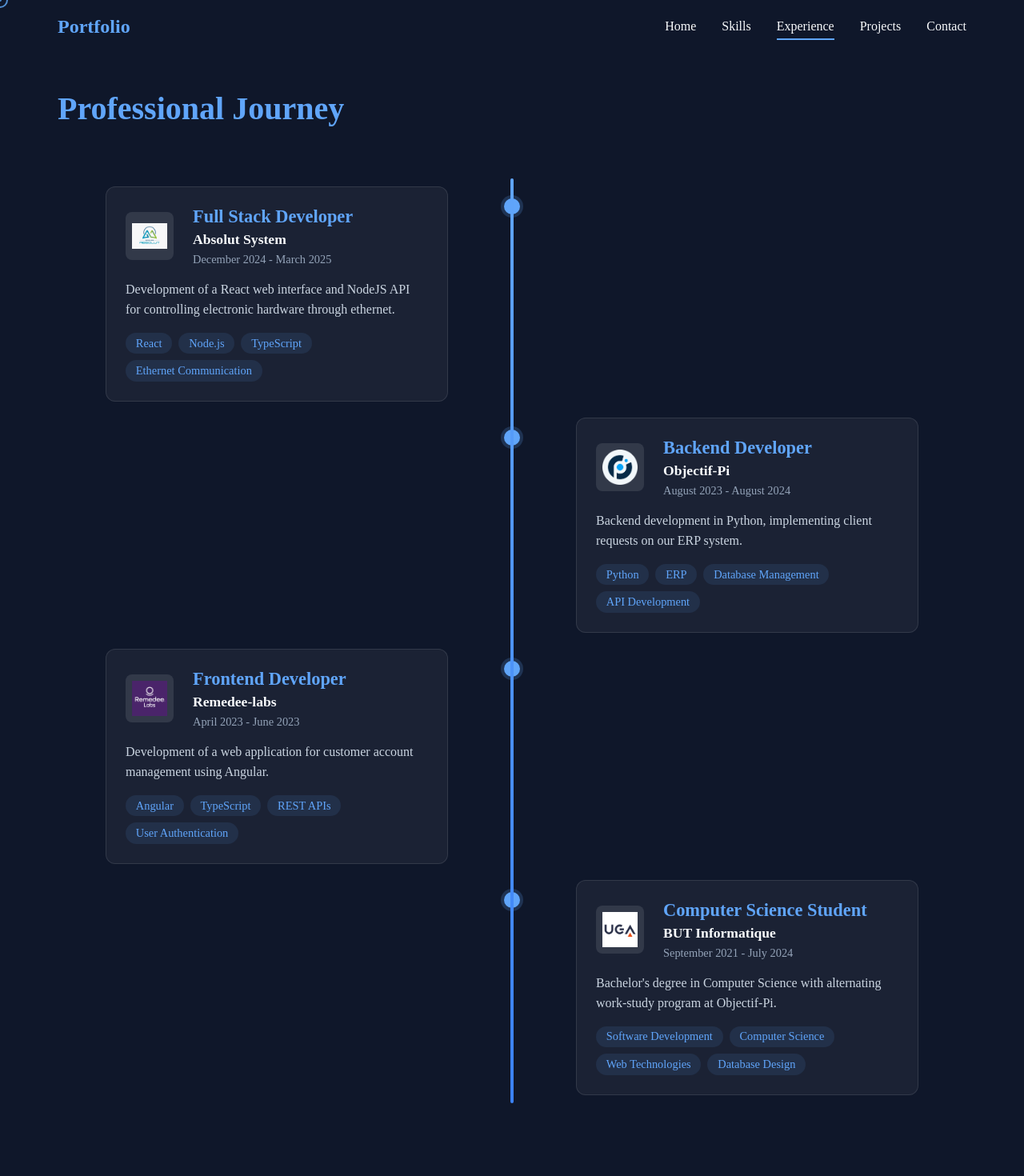
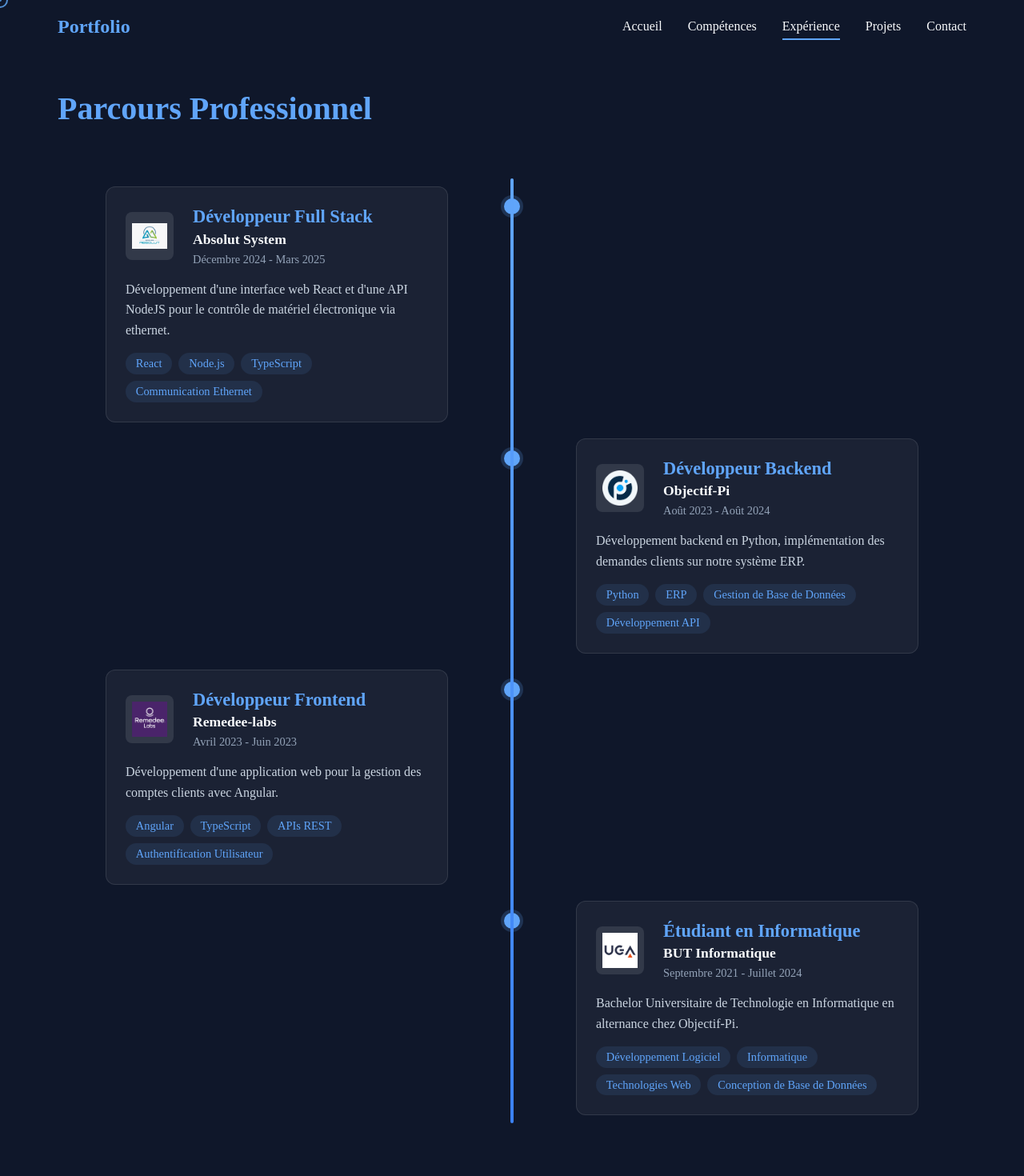
Before and after one commit to Aymdr404/Aymdr404.github.io, a React (Create React App) app: page /experience in a window 1280 px wide. Shown: the top 1470 px of the page at 80% size. Built offline with nearby package versions, Linux system fonts and the light colour scheme.

Commit message:
change language

```diff
--- a/src/pages/Contact/Contact.tsx
+++ b/src/pages/Contact/Contact.tsx
@@ -85,12 +85,12 @@
           message: ''
         });
       } else {
-        throw new Error('Failed to send email');
+        throw new Error('Échec de l\'envoi de l\'email');
       }
     } catch (error) {
-      console.error('Error sending email:', error);
+      console.error('Erreur lors de l\'envoi de l\'email:', error);
       setSubmitStatus('error');
-      setErrorMessage('Une erreur est survenue l\'envoi. Veuillez réessayer.');
+      setErrorMessage('Une erreur est survenue lors de l\'envoi. Veuillez réessayer.');
     } finally {
       setIsSubmitting(false);
     }
@@ -120,7 +120,7 @@
 
       <div className="contact-content">
         <div className="contact-info">
-          <h2>Let's Connect!</h2>
+          <h2>Prenons Contact !</h2>
           <p className="contact-description">
             Je suis toujours intéressé par de nouvelles opportunités.
             N'hésitez pas à me contacter pour discuter de projets passionnants
--- a/src/pages/Experience/Experience.tsx
+++ b/src/pages/Experience/Experience.tsx
@@ -13,42 +13,42 @@
 const Experience: React.FC = () => {
   const experiences: TimelineEvent[] = [
     {
-      title: 'Full Stack Developer',
+      title: 'Développeur Full Stack',
       company: 'Absolut System',
-      period: 'December 2024 - March 2025',
-      description: 'Development of a React web interface and NodeJS API for controlling electronic hardware through ethernet.',
-      technologies: ['React', 'Node.js', 'TypeScript', 'Ethernet Communication'],
+      period: 'Décembre 2024 - Mars 2025',
+      description: 'Développement d\'une interface web React et d\'une API NodeJS pour le contrôle de matériel électronique via ethernet.',
+      technologies: ['React', 'Node.js', 'TypeScript', 'Communication Ethernet'],
       logo: 'logo_AbsolutSystem.png'
     },
     {
-      title: 'Backend Developer',
+      title: 'Développeur Backend',
       company: 'Objectif-Pi',
-      period: 'August 2023 - August 2024',
-      description: 'Backend development in Python, implementing client requests on our ERP system.',
-      technologies: ['Python', 'ERP', 'Database Management', 'API Development'],
+      period: 'Août 2023 - Août 2024',
+      description: 'Développement backend en Python, implémentation des demandes clients sur notre système ERP.',
+      technologies: ['Python', 'ERP', 'Gestion de Base de Données', 'Développement API'],
       logo: 'logo_OP.png'
     },
     {
-      title: 'Frontend Developer',
+      title: 'Développeur Frontend',
       company: 'Remedee-labs',
-      period: 'April 2023 - June 2023',
-      description: 'Development of a web application for customer account management using Angular.',
-      technologies: ['Angular', 'TypeScript', 'REST APIs', 'User Authentication'],
+      period: 'Avril 2023 - Juin 2023',
+      description: 'Développement d\'une application web pour la gestion des comptes clients avec Angular.',
+      technologies: ['Angular', 'TypeScript', 'APIs REST', 'Authentification Utilisateur'],
       logo: 'Logo_RemedeeLabs.png'
     },
     {
-      title: 'Computer Science Student',
+      title: 'Étudiant en Informatique',
       company: 'BUT Informatique',
-      period: 'September 2021 - July 2024',
-      description: 'Bachelor\'s degree in Computer Science with alternating work-study program at Objectif-Pi.',
-      technologies: ['Software Development', 'Computer Science', 'Web Technologies', 'Database Design'],
+      period: 'Septembre 2021 - Juillet 2024',
+      description: 'Bachelor Universitaire de Technologie en Informatique en alternance chez Objectif-Pi.',
+      technologies: ['Développement Logiciel', 'Informatique', 'Technologies Web', 'Conception de Base de Données'],
       logo: 'logo_BUT.png'
     }
   ];
 
   return (
     <div className="page-container experience-page">
-      <h1 className="section-title">Professional Journey</h1>
+      <h1 className="section-title">Parcours Professionnel</h1>
 
       <div className="timeline">
         {experiences.map((experience, index) => (
--- a/src/pages/Home/Home.tsx
+++ b/src/pages/Home/Home.tsx
@@ -6,17 +6,17 @@
     <div className="home">
       <div className="home-content">
         <h1 className="title">
-          <span className="greeting">Hello, I'm</span>
+          <span className="greeting">Bonjour, je suis</span>
           <span className="name">Sabatier Aymeric</span>
         </h1>
-        <p className="subtitle">Full Stack Web Developer</p>
+        <p className="subtitle">Développeur Web Full Stack</p>
         <div className="description">
-          Passionate about creating beautiful and functional web applications.
-          I specialize in modern web technologies and love bringing ideas to life.
+          Passionné par la création d'applications web belles et fonctionnelles.
+          Je suis spécialisé dans les technologies web modernes et j'aime donner vie aux idées.
         </div>
         <div className="cta-buttons">
-          <a href="/projects" className="primary-button">View My Work</a>
-          <a href="/contact" className="secondary-button">Get In Touch</a>
+          <a href="/projects" className="primary-button">Voir Mes Projets</a>
+          <a href="/contact" className="secondary-button">Me Contacter</a>
         </div>
       </div>
     </div>
--- a/src/pages/Projects/Projects.tsx
+++ b/src/pages/Projects/Projects.tsx
@@ -155,49 +155,49 @@
   const [filter, setFilter] = useState<'all' | 'professional' | 'personal'>('all');
 
   const projects: Project[] = [
-    // Professional Projects
+    // Projets Professionnels
     {
       id: 1,
       title: "Interface de Contrôle Hardware",
       description: "Développement d'une interface web React et d'une API NodeJS permettant de contrôler une carte électronique via ethernet. L'interface permet la configuration et le monitoring en temps réel des paramètres de la carte.",
-      technologies: ["React", "Node.js", "TypeScript", "WebSocket", "Ethernet Communication", "Hardware Control"],
+      technologies: ["React", "Node.js", "TypeScript", "WebSocket", "Communication Ethernet", "Contrôle Hardware"],
       images: ["hardware-interface.png"],
-      role: "Full Stack Developer",
+      role: "Développeur Full Stack",
       type: "professional"
     },
     {
       id: 2,
       title: "Application de Gestion ERP",
       description: "Développement backend en Python pour un système ERP, implémentant des fonctionnalités de gestion des demandes clients. L'application permet le suivi des commandes, la gestion des stocks et l'automatisation des processus métier.",
-      technologies: ["Python", "ERP", "SQL", "API REST", "Business Process Automation"],
+      technologies: ["Python", "ERP", "SQL", "API REST", "Automatisation des Processus"],
       images: ["erp-system.jpeg"],
-      role: "Backend Developer",
+      role: "Développeur Backend",
       type: "professional"
     },
     {
       id: 3,
       title: "Web App Gestion de Comptes",
       description: "Développement d'une application web Angular pour la gestion des comptes clients. L'application permet aux utilisateurs de gérer leurs profils, suivre leurs activités et accéder à leurs services personnalisés.",
-      technologies: ["Angular", "TypeScript", "REST APIs", "User Authentication", "Material Design"],
+      technologies: ["Angular", "TypeScript", "APIs REST", "Authentification Utilisateur", "Material Design"],
       images: ["default-image.svg"],
-      role: "Frontend Developer",
+      role: "Développeur Frontend",
       type: "professional"
     },
-    // Personal Projects
+    // Projets Personnels
     {
       id: 4,
       title: "Portfolio Personnel",
       description: "Un site web portfolio moderne développé avec React et TypeScript, mettant en valeur mes compétences et expériences professionnelles. Le site présente une interface utilisateur élégante avec des animations fluides et un design responsive.",
-      technologies: ["React", "TypeScript", "CSS3", "React Router", "Responsive Design"],
+      technologies: ["React", "TypeScript", "CSS3", "React Router", "Design Responsive"],
       images: ["portfolio.png"],
-      role: "Full Stack Developer",
+      role: "Développeur Full Stack",
       type: "personal",
       github: "https://github.com/Aymdr404/Aymdr404.github.io"
     },
     {
       id: 5,
-      title: "Site de recette de cuisine",
-      description: "Je suis convaincu que cuisiner doit être un plaisir quotidien. C'est pourquoi j'ai créé ce site pour vous aider à cuisiner des plats savoureux, équilibrés et adaptées à vos envies. De plus ce projet me permet de pratiquer mes compétences en développement web et en gestion de base dedonnées.",
+      title: "Site de Recettes de Cuisine",
+      description: "Je suis convaincu que cuisiner doit être un plaisir quotidien. C'est pourquoi j'ai créé ce site pour vous aider à cuisiner des plats savoureux, équilibrés et adaptés à vos envies. De plus, ce projet me permet de pratiquer mes compétences en développement web et en gestion de base de données.",
       technologies: ["Typescript", "Git", "Firebase"],
       images: ["projet_recette1.png", "projet_recette2.png", "projet_recette3.png"],
       role: "Developer",
--- a/src/pages/Skills/Skills.tsx
+++ b/src/pages/Skills/Skills.tsx
@@ -31,7 +31,7 @@
       ],
     },
     {
-      category: 'Tools & Others',
+      category: 'Outils & Autres',
       items: [
         { name: 'Git', level: 85, icon: 'devicon-git-plain' },
         { name: 'Docker', level: 70, icon: 'devicon-docker-plain' },
@@ -43,7 +43,7 @@
 
   return (
     <div className="page-container skills-page">
-      <h1 className="section-title">Skills & Expertise</h1>
+      <h1 className="section-title">Compétences & Expertise</h1>
 
       <div className="skills-grid">
         {skills.map((skillCategory, index) => (
```
Also changed, not shown: src/components/navbar/navbar.tsx (+4 -4 lines).
